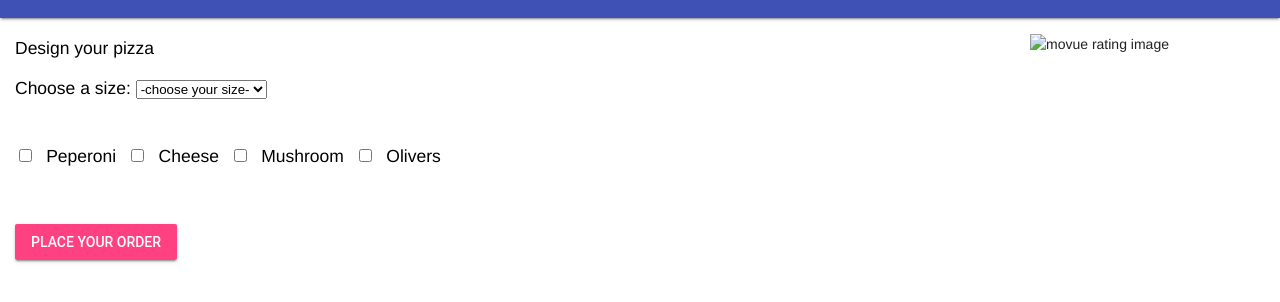
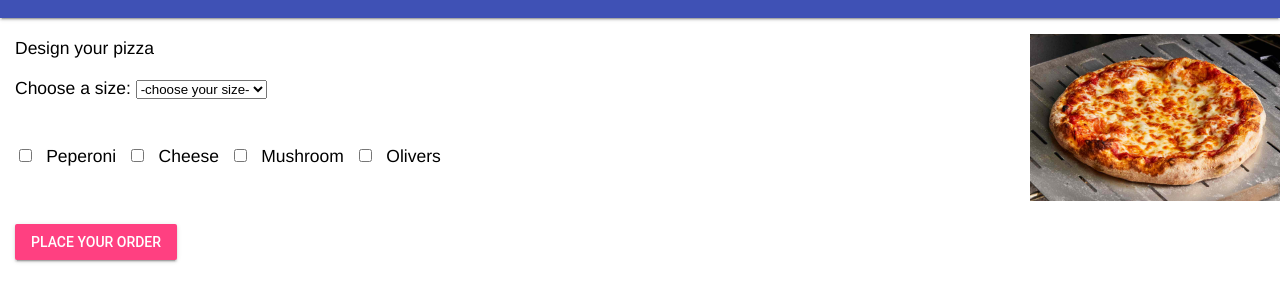
Before and after one commit to MTHS-ICD2O-1-2023/ICD2O-Assignment-04-dang-2nguyen, a plain HTML site: page index.html in a window 1280 px wide. Shown: the part 46-348 px from the top of the page. Drawn offline with nearby package versions, Linux system fonts and the light colour scheme.

Commit message:
sdfsdfsd

```diff
--- a/index.html
+++ b/index.html
@@ -18,7 +18,7 @@
 <body>
   <script defer src="https://code.getmdl.io/1.3.0/material.min.js"></script>
   <script src="./js/script.js"></script>
-  <img id="imga" src="./images/movie_ratings.jpg" alt="movue rating image">
+  <img id="imga" src="./images/classic-cheese-pizza-FT-RECIPE0422-31a2c938fc2546c9a07b7011658cfd05.jpg" alt="pizza image">
   <div class="mdl-layout mdl-js-layout mdl-layout--fixed-header">
     <header class="mdl-layout__header">
       <div class="mdl-layout__header-row">
```
Also changed, not shown: images/classic-cheese-pizza-FT-RECIPE0422-31a2c938fc2546c9a07b7011658cfd05.jpg (added).
